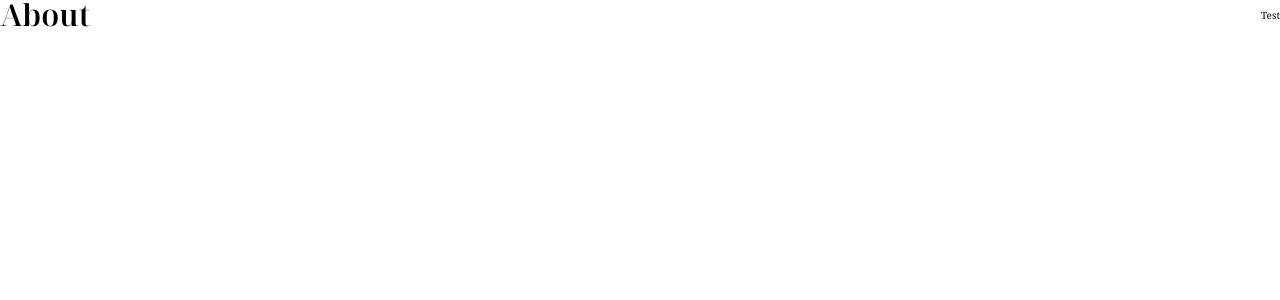
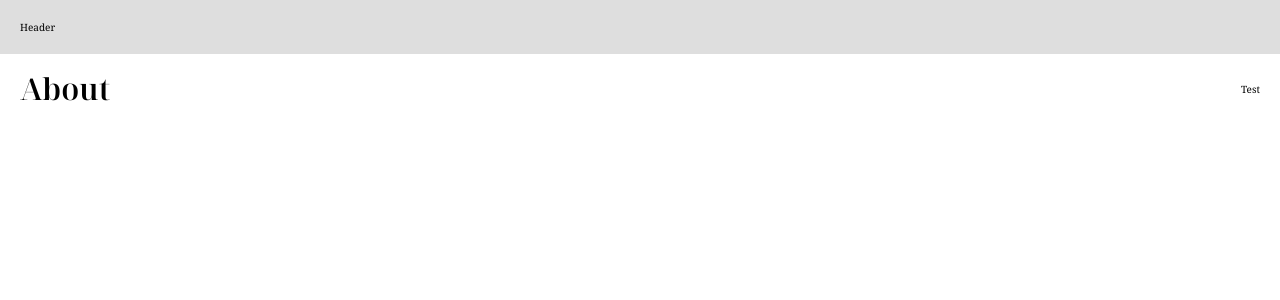
Before and after one commit to JoshuaIsADev/Maika-Llaneza-v2, a React (Vite) app: page /about in a window 1280 px wide. Shown: the top 300 px of the page. Built offline with nearby package versions, Linux system fonts and the light colour scheme.

Commit message:
styled Header and applayout components

```diff
--- a/src/App.jsx
+++ b/src/App.jsx
@@ -6,6 +6,7 @@
 import Login from './pages/Login';
 import PageNotFound from './pages/PageNotFound';
 import GlobalStyles from './styles/GlobalStyles';
+import AppLayout from './ui/AppLayout';
 
 function App() {
   return (
@@ -13,11 +14,13 @@
       <GlobalStyles />
       <BrowserRouter>
         <Routes>
-          <Route index element={<Navigate replace to='about' />} />
-          <Route path='about' element={<About />} />
-          <Route path='writings' element={<Writings />} />
-          <Route path='contact' element={<Contact />} />
-          <Route path='blog' element={<Blog />} />
+          <Route element={<AppLayout />}>
+            <Route index element={<Navigate replace to='about' />} />
+            <Route path='about' element={<About />} />
+            <Route path='writings' element={<Writings />} />
+            <Route path='contact' element={<Contact />} />
+            <Route path='blog' element={<Blog />} />
+          </Route>
           <Route path='login' element={<Login />} />
           <Route path='*' element={<PageNotFound />} />
         </Routes>
--- /dev/null
+++ b/src/ui/AppLayout.jsx
@@ -0,0 +1,21 @@
+import { Outlet } from 'react-router-dom';
+import Header from './Header';
+import styled from 'styled-components';
+
+const Main = styled.main`
+  background-color: var(--color-grey-0);
+  padding: 2rem;
+`;
+
+function AppLayout() {
+  return (
+    <div>
+      <Header />
+      <Main>
+        <Outlet />
+      </Main>
+    </div>
+  );
+}
+
+export default AppLayout;
--- /dev/null
+++ b/src/ui/Header.jsx
@@ -0,0 +1,12 @@
+import styled from 'styled-components';
+// import Row from './Row';
+
+const StyledHeader = styled.header`
+  background-color: var(--color-grey-100);
+  padding: 2rem;
+`;
+
+function Header() {
+  return <StyledHeader>Header</StyledHeader>;
+}
+export default Header;
```
